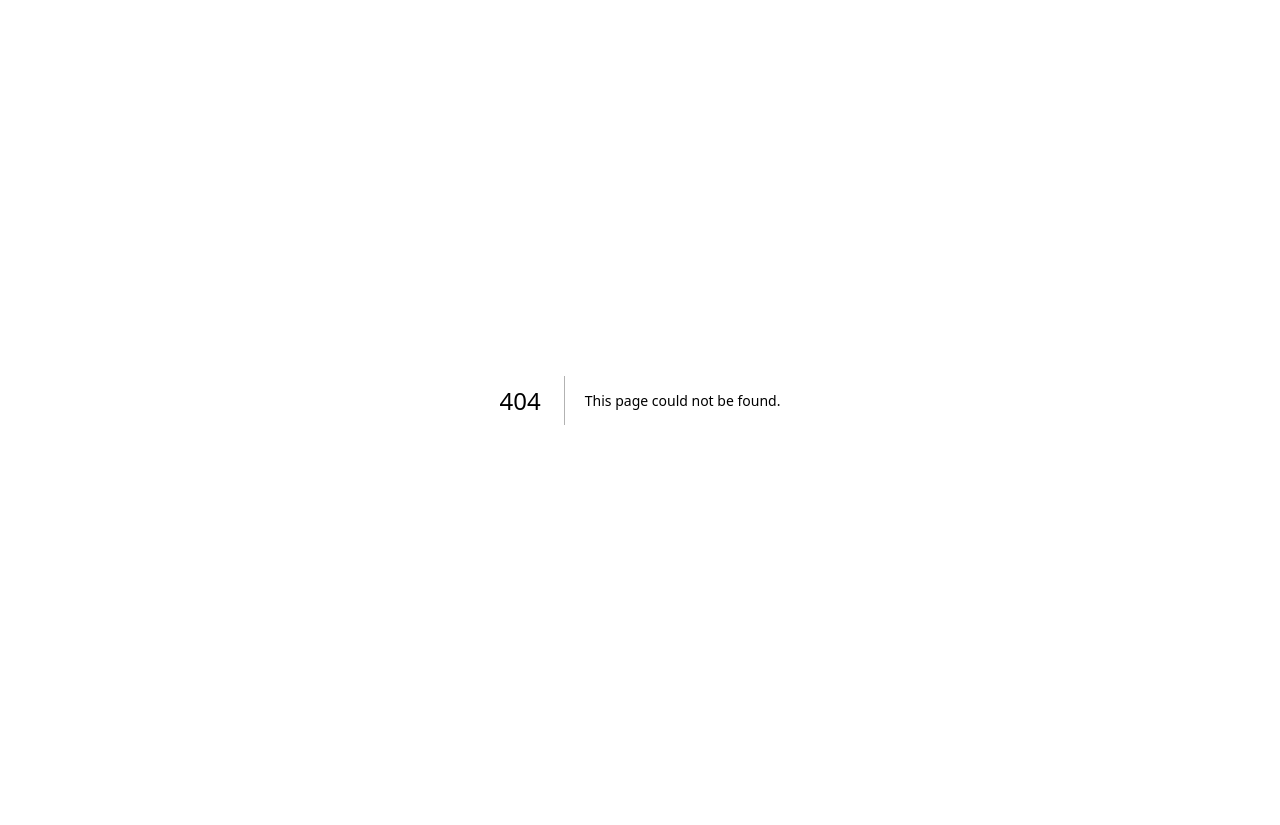
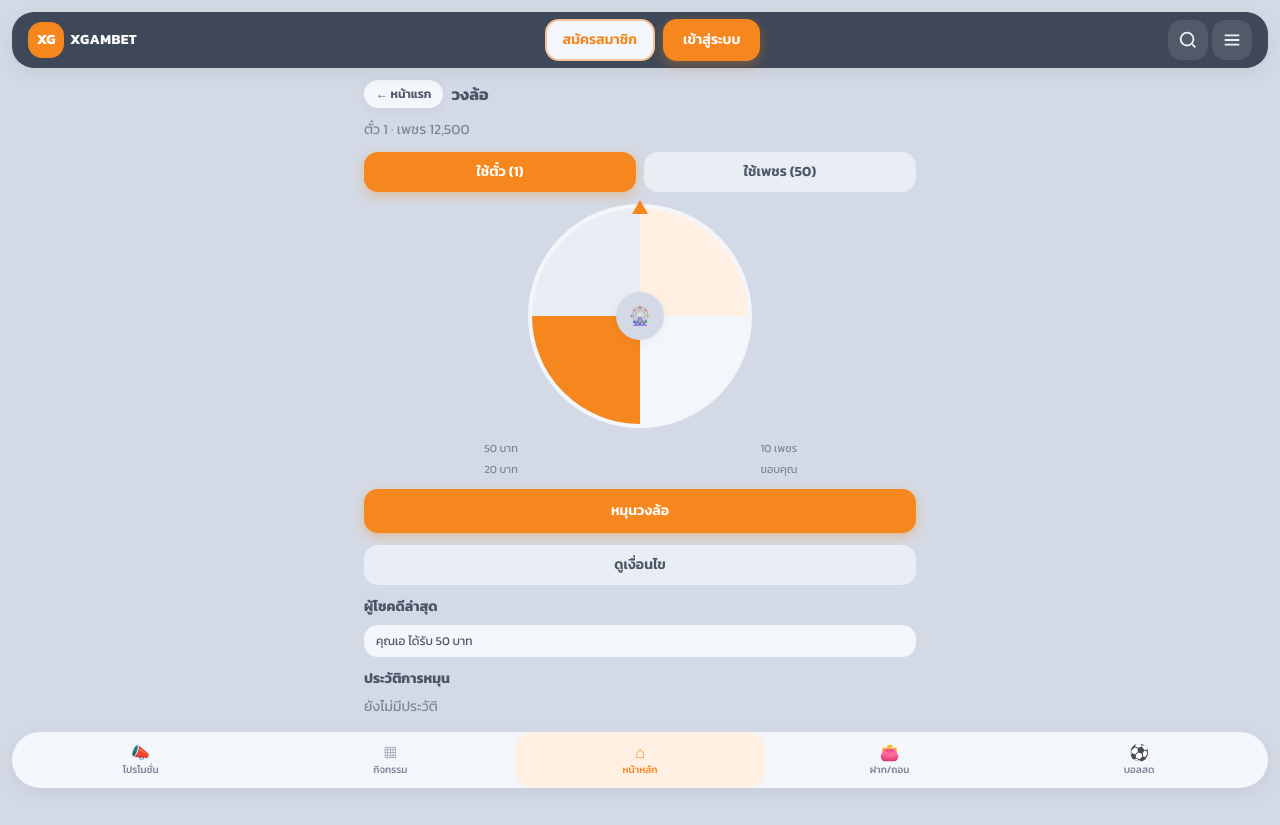
Before and after one commit to ppst26/fe-cosmic3, a Next.js app: page /wheel in a window 1280 px wide. Before the commit this address had no page. Before the commit the page ends 800 px from the top, so only its background shows below. Built offline with nearby package versions, Linux system fonts and the light colour scheme.

Commit message:
feat(sport): add lucky wheel spin flow
Co-authored-by: Cursor <cursoragent@cursor.com>

```diff
--- /dev/null
+++ b/app/wheel/page.tsx
@@ -0,0 +1,12 @@
+"use client";
+
+import { SubPageShell } from "@/components/layout/SubPageShell";
+import { WheelScreen } from "@/components/wheel/WheelScreen";
+
+export default function WheelPage() {
+  return (
+    <SubPageShell title="วงล้อ">
+      <WheelScreen />
+    </SubPageShell>
+  );
+}
--- /dev/null
+++ b/components/wheel/WheelScreen.tsx
@@ -0,0 +1,181 @@
+"use client";
+
+import { useEffect, useRef, useState } from "react";
+import { useMember } from "@/components/member/MemberProvider";
+import { GEMS_PER_SPIN, WHEEL_SEGMENTS } from "@/data/wheel";
+
+function localToday(): string {
+  const d = new Date();
+  const y = d.getFullYear();
+  const m = String(d.getMonth() + 1).padStart(2, "0");
+  const day = String(d.getDate()).padStart(2, "0");
+  return `${y}-${m}-${day}`;
+}
+
+export function WheelScreen() {
+  const { state, dispatch } = useMember();
+  const [method, setMethod] = useState<"ticket" | "gems">("ticket");
+  const [spinning, setSpinning] = useState(false);
+  const [rotation, setRotation] = useState(0);
+  const [lastWin, setLastWin] = useState<string | null>(null);
+  const [termsOpen, setTermsOpen] = useState(false);
+  const spinTimerRef = useRef<ReturnType<typeof setTimeout> | null>(null);
+
+  useEffect(() => {
+    return () => {
+      if (spinTimerRef.current) {
+        clearTimeout(spinTimerRef.current);
+      }
+    };
+  }, []);
+
+  const spinDisabled =
+    spinning ||
+    (method === "ticket" && state.tickets < 1) ||
+    (method === "gems" && state.diamonds < GEMS_PER_SPIN);
+
+  function handleSpin() {
+    if (spinDisabled) return;
+
+    const index = Math.floor(Math.random() * WHEEL_SEGMENTS.length);
+    const segment = WHEEL_SEGMENTS[index];
+
+    setSpinning(true);
+    setRotation((prev) => prev + 360 * 4 + index * 90);
+
+    spinTimerRef.current = setTimeout(() => {
+      dispatch({
+        type: "spinWheel",
+        method,
+        prize: segment.label,
+        credit: segment.credit,
+        gems: segment.gems,
+        at: localToday(),
+      });
+      setLastWin(segment.label);
+      setSpinning(false);
+      spinTimerRef.current = null;
+    }, 2000);
+  }
+
+  return (
+    <div className="space-y-3">
+      <p className="text-sm text-[var(--text-muted)]">
+        ตั๋ว {state.tickets} · เพชร {state.diamonds.toLocaleString("th-TH")}
+      </p>
+
+      <div className="flex gap-2">
+        <button
+          type="button"
+          onClick={() => setMethod("ticket")}
+          className={`h-10 flex-1 rounded-[var(--radius-soft-sm)] text-sm font-semibold ${
+            method === "ticket"
+              ? "soft-btn-primary"
+              : "bg-[var(--soft-card)] text-[var(--text-on-light)]"
+          }`}
+        >
+          ใช้ตั๋ว (1)
+        </button>
+        <button
+          type="button"
+          onClick={() => setMethod("gems")}
+          className={`h-10 flex-1 rounded-[var(--radius-soft-sm)] text-sm font-semibold ${
+            method === "gems"
+              ? "soft-btn-primary"
+              : "bg-[var(--soft-card)] text-[var(--text-on-light)]"
+          }`}
+        >
+          ใช้เพชร ({GEMS_PER_SPIN})
+        </button>
+      </div>
+
+      <div className="relative mx-auto flex h-56 w-56 items-center justify-center">
+        <div
+          className="absolute h-full w-full rounded-full border-4 border-[var(--soft-card-elevated)]"
+          style={{
+            background: `conic-gradient(
+              var(--brand-soft) 0deg 90deg,
+              var(--soft-card-elevated) 90deg 180deg,
+              var(--brand) 180deg 270deg,
+              var(--soft-card) 270deg 360deg
+            )`,
+            transform: `rotate(${rotation}deg)`,
+            transition: "transform 2s",
+          }}
+        />
+        <div className="relative z-10 flex h-12 w-12 items-center justify-center rounded-full bg-[var(--body)] text-lg shadow-[var(--shadow-soft-sm)]">
+          🎡
+        </div>
+        <div
+          className="absolute -top-1 left-1/2 z-20 h-0 w-0 -translate-x-1/2 border-l-8 border-r-8 border-b-[14px] border-l-transparent border-r-transparent border-b-[var(--brand)]"
+          aria-hidden
+        />
+      </div>
+
+      <ul className="grid grid-cols-2 gap-1 text-center text-[11px] text-[var(--text-muted)]">
+        {WHEEL_SEGMENTS.map((seg) => (
+          <li key={seg.id}>{seg.label}</li>
+        ))}
+      </ul>
+
+      <button
+        type="button"
+        disabled={spinDisabled}
+        onClick={handleSpin}
+        className="soft-btn-primary h-11 w-full text-sm font-semibold disabled:opacity-50"
+      >
+        {spinning ? "กำลังหมุน..." : "หมุนวงล้อ"}
+      </button>
+
+      {lastWin ? (
+        <p className="text-sm font-semibold text-[var(--brand)]">ผลลัพธ์: {lastWin}</p>
+      ) : null}
+
+      <button
+        type="button"
+        onClick={() => setTermsOpen((open) => !open)}
+        className="h-10 w-full rounded-[var(--radius-soft-sm)] bg-[var(--soft-card)] text-sm font-semibold text-[var(--text-on-light)]"
+      >
+        {termsOpen ? "ซ่อนเงื่อนไข" : "ดูเงื่อนไข"}
+      </button>
+      {termsOpen ? (
+        <p className="soft-panel p-3 text-sm text-[var(--text-muted)]">
+          หมุนครั้งละ 1 ตั๋ว หรือ 50 เพชร
+        </p>
+      ) : null}
+
+      <section className="space-y-2">
+        <h2 className="text-sm font-bold text-[var(--text-on-light)]">ผู้โชคดีล่าสุด</h2>
+        <ul className="space-y-1">
+          {state.wheelWinners.map((row, i) => (
+            <li
+              key={`${row}-${i}`}
+              className="rounded-[var(--radius-soft-sm)] bg-[var(--soft-card-elevated)] px-3 py-2 text-xs text-[var(--text-on-light)]"
+            >
+              {row}
+            </li>
+          ))}
+        </ul>
+      </section>
+
+      <section className="space-y-2">
+        <h2 className="text-sm font-bold text-[var(--text-on-light)]">ประวัติการหมุน</h2>
+        {state.wheelHistory.length === 0 ? (
+          <p className="text-sm text-[var(--text-muted)]">ยังไม่มีประวัติ</p>
+        ) : (
+          <ul className="space-y-1">
+            {state.wheelHistory.map((row) => (
+              <li
+                key={row.id}
+                className="flex justify-between rounded-[var(--radius-soft-sm)] bg-[var(--soft-card)] px-3 py-2 text-xs text-[var(--text-on-light)]"
+              >
+                <span>{row.prize}</span>
+                <span className="text-[var(--text-muted)]">{row.at}</span>
+              </li>
+            ))}
+          </ul>
+        )}
+      </section>
+    </div>
+  );
+}
--- a/data/member.ts
+++ b/data/member.ts
@@ -99,5 +99,6 @@ export const MEMBER_LINKS = [
   { href: "/referral", label: "ชวนเพื่อน", emoji: "🤝" },
   { href: "/commission", label: "คอมมิชชั่น", emoji: "💸" },
   { href: "/shop", label: "ร้านเพชร", emoji: "💎" },
+  { href: "/wheel", label: "วงล้อ", emoji: "🎡" },
   { href: "/vip", label: "แรงค์ VIP", emoji: "👑" },
 ] as const;
--- /dev/null
+++ b/data/wheel.ts
@@ -0,0 +1,8 @@
+export const WHEEL_SEGMENTS = [
+  { id: "s1", label: "50 บาท", credit: 50, gems: 0 },
+  { id: "s2", label: "10 เพชร", credit: 0, gems: 10 },
+  { id: "s3", label: "20 บาท", credit: 20, gems: 0 },
+  { id: "s4", label: "ขอบคุณ", credit: 0, gems: 0 },
+] as const;
+
+export const GEMS_PER_SPIN = 50;
```
